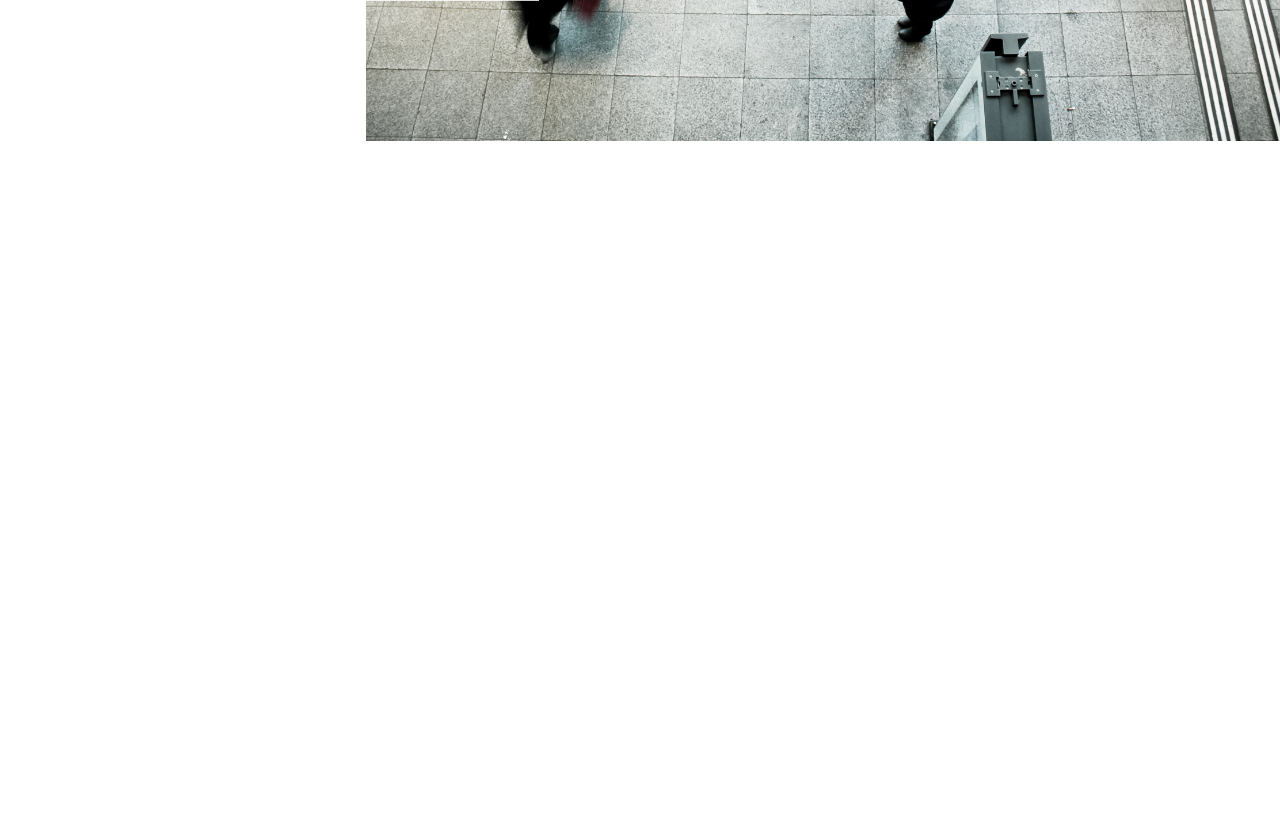
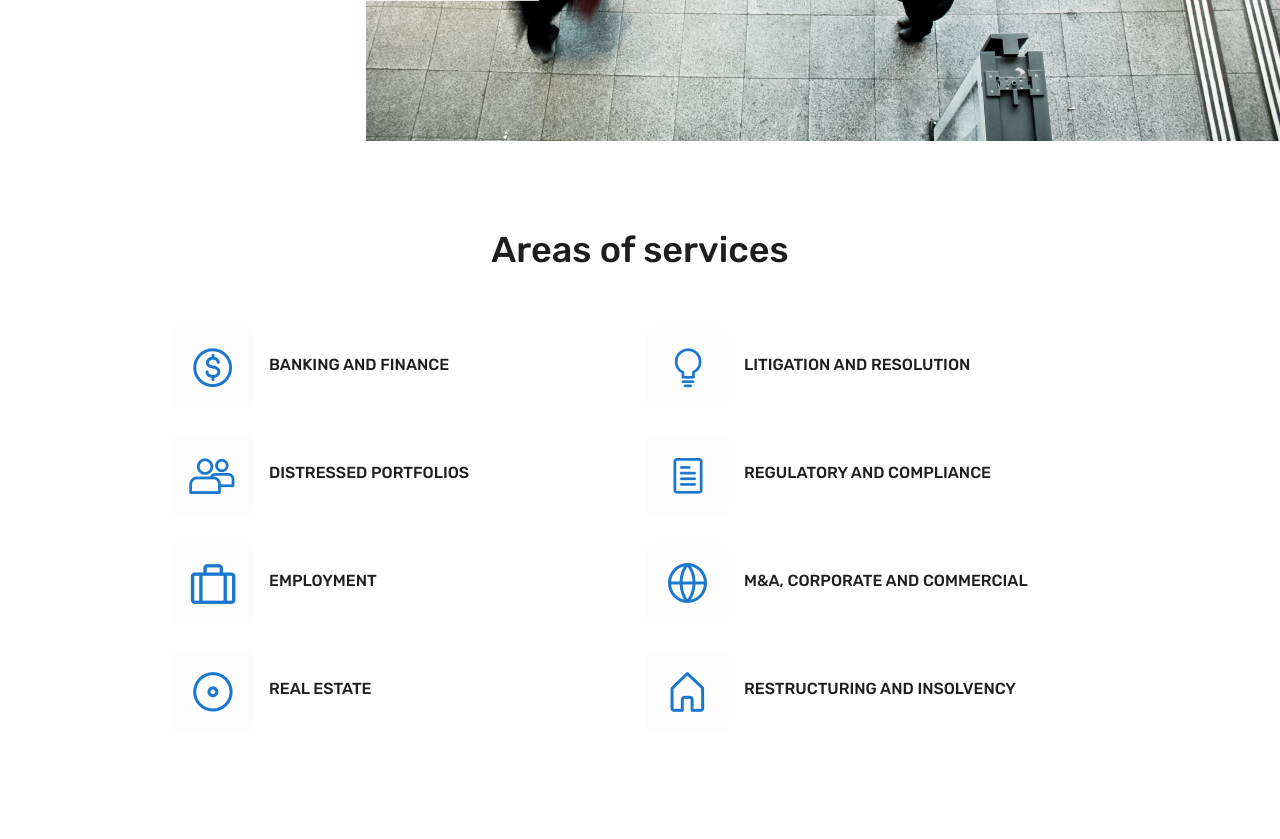
Before and after one commit to UrosNerandzic/Lawyer, a PHP site: page / in a window 1280 px wide. Shown: the part 580-1419 px from the top of the page. Before the commit the page ends 721 px from the top, so only its background shows below. Run offline with PHP 8.4, Linux system fonts and the light colour scheme; some libraries are stand-ins or nearby versions.

Commit message:
Service section done

```diff
--- a/public_html/index.html
+++ b/public_html/index.html
@@ -92,6 +92,94 @@ Click nbfs://nbhost/SystemFileSystem/Templates/Other/html.html to edit this temp
                 </div>
             </section>
 
+            <section class="service-section">
+                <div class="container">
+                    <h2 class="text-center">Areas of services</h2>
+                    <div class="row justify-content-center">
+                        <div class="col-12 col-md-6 col-lg-5">
+                            <article class="service-item">
+                                <a href="#" class="d-flex align-items-center">
+                                    <figure class="mb-0">
+                                        <img src="img/service/banking.png" alt=""/>
+                                    </figure>
+                                    <span class="text-uppercase h6 pl-4">BANKING AND FINANCE</span>
+                                </a>
+                            </article> <!-- service-item-end -->
+                        </div>
+                        <div class="col-12 col-md-6 col-lg-5">
+                            <article class="service-item">
+                                <a href="#" class="d-flex align-items-center">
+                                    <figure class="mb-0">
+                                        <img src="img/service/ligitation.png" alt=""/>
+                                    </figure>
+                                    <span class="text-uppercase h6 pl-4">Litigation and Resolution</span>
+                                </a>
+                            </article> <!-- service-item-end -->
+                        </div>
+                        <div class="col-12 col-md-6 col-lg-5">
+                            <article class="service-item">
+                                <a href="#" class="d-flex align-items-center">
+                                    <figure class="mb-0">
+                                        <img src="img/service/portfolios.png" alt=""/>
+                                    </figure>
+                                    <span class="text-uppercase h6 pl-4">Distressed Portfolios</span>
+                                </a>
+                            </article> <!-- service-item-end -->
+                        </div>
+                        <div class="col-12 col-md-6 col-lg-5">
+                            <article class="service-item">
+                                <a href="#" class="d-flex align-items-center">
+                                    <figure class="mb-0">
+                                        <img src="img/service/regulatory.png" alt=""/>
+                                    </figure>
+                                    <span class="text-uppercase h6 pl-4">Regulatory and Compliance</span>
+                                </a>
+                            </article> <!-- service-item-end -->
+                        </div>
+                        <div class="col-12 col-md-6 col-lg-5">
+                            <article class="service-item">
+                                <a href="#" class="d-flex align-items-center">
+                                    <figure class="mb-0">
+                                        <img src="img/service/employment.png" alt=""/>
+                                    </figure>
+                                    <span class="text-uppercase h6 pl-4">Employment</span>
+                                </a>
+                            </article> <!-- service-item-end -->
+                        </div>
+                        <div class="col-12 col-md-6 col-lg-5">
+                            <article class="service-item">
+                                <a href="#" class="d-flex align-items-center">
+                                    <figure class="mb-0">
+                                        <img src="img/service/corporate.png" alt=""/>
+                                    </figure>
+                                    <span class="text-uppercase h6 pl-4">M&A, Corporate and Commercial </span>
+                                </a>
+                            </article> <!-- service-item-end -->
+                        </div>
+                        <div class="col-12 col-md-6 col-lg-5">
+                            <article class="service-item">
+                                <a href="#" class="d-flex align-items-center">
+                                    <figure class="mb-0">
+                                        <img src="img/service/real_estate.png" alt=""/>
+                                    </figure>
+                                    <span class="text-uppercase h6 pl-4">Real Estate</span>
+                                </a>
+                            </article> <!-- service-item-end -->
+                        </div>
+                        <div class="col-12 col-md-6 col-lg-5">
+                            <article class="service-item">
+                                <a href="#" class="d-flex align-items-center">
+                                    <figure class="mb-0">
+                                        <img src="img/service/restucting.png" alt=""/>
+                                    </figure>
+                                    <span class="text-uppercase h6 pl-4">Restructuring and Insolvency</span>
+                                </a>
+                            </article> <!-- service-item-end -->
+                        </div>
+                    </div> <!-- row-end -->
+                </div> <!-- container-end -->
+            </section> <!-- service-section-end -->
+
         </main> <!-- main-end -->
 
 
--- a/public_html/scss/theme-partials/_base.scss
+++ b/public_html/scss/theme-partials/_base.scss
@@ -22,3 +22,7 @@ main{
         padding-top: 77px;
     }
 }
+h2{
+    font-size: 3.6rem;
+    line-height: 6.4rem;
+}
--- a/public_html/scss/theme-partials/_override-bootstrap.scss
+++ b/public_html/scss/theme-partials/_override-bootstrap.scss
@@ -13,3 +13,19 @@ $font-weight-medium: 500;
 $navbar-light-color:                $gray-900;
 $navbar-light-hover-color:          $primary;
 $navbar-light-active-color:         $primary;
+
+// This variable affects the `.h-*` and `.w-*` classes.
+$sizes: ();
+// stylelint-disable-next-line scss/dollar-variable-default
+$sizes: map-merge(
+  (
+    20: 20%,
+    25: 25%,
+    50: 50%,
+    75: 75%,
+    80: 80%,
+    100: 100%,
+    auto: auto
+  ),
+  $sizes
+);
--- /dev/null
+++ b/public_html/scss/theme-partials/_services.scss
@@ -0,0 +1,15 @@
+$service-text: $gray-900;
+
+.service-section{
+    padding:77px 0px 80px;
+    h2{
+        margin-bottom: 4.5rem;
+    }
+    .service-item{
+        margin-bottom: 2.7rem;
+
+        span{
+            color: $service-text;
+        }
+    }
+}
--- a/public_html/scss/theme.scss
+++ b/public_html/scss/theme.scss
@@ -5,3 +5,4 @@
 @import "theme-partials/_base.scss";
 @import "theme-partials/_header.scss";
 @import "theme-partials/_lead-page-section.scss";
+@import "theme-partials/_services.scss";
```
Also changed, not shown: public_html/css/theme.css, public_html/img/service/banking.png (added), public_html/img/service/corporate.png (added), public_html/img/service/employment.png (added), public_html/img/service/ligitation.png (added), public_html/img/service/portfolios.png (added), public_html/img/service/real_estate.png (added), public_html/img/service/regulatory.png (added), public_html/img/service/restucting.png (added), 1 other file.
